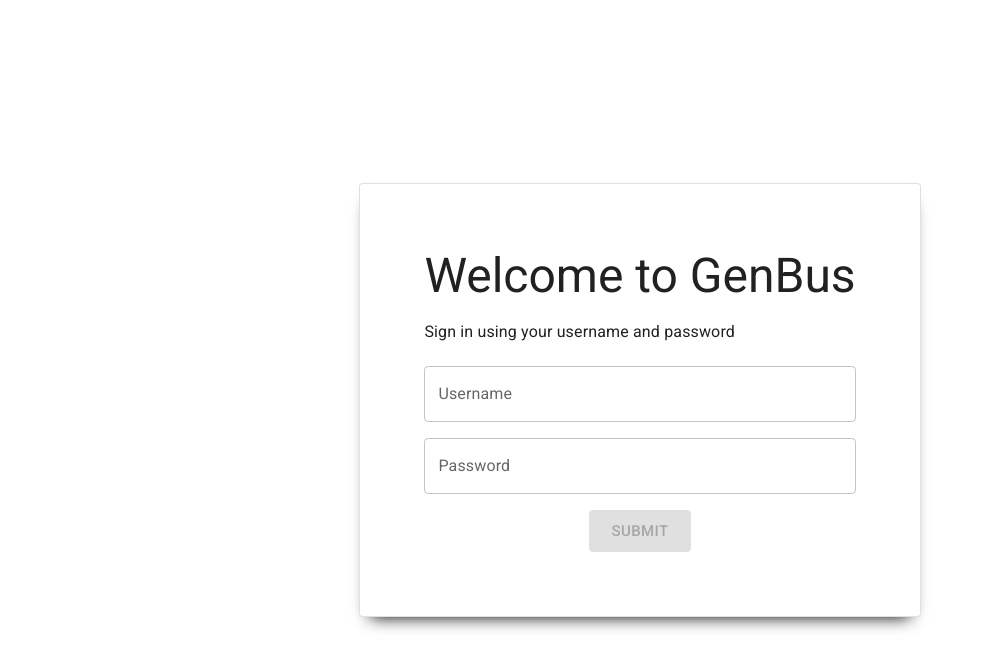
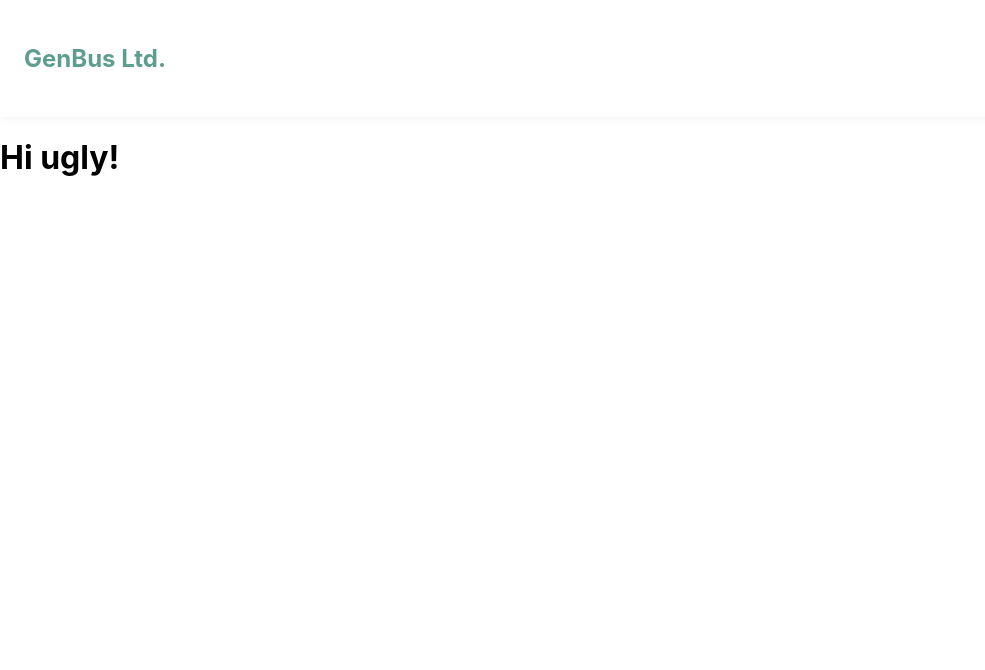
Before and after one commit to codatio/demo-auth-flow, a React (Create React App) app in the folder client/: page /1/dashboard in a window 1280 px wide. Before the commit this address led to /login. Shown: the top 670 px of the page, without its empty margins (0-985 px from the left). Built offline with nearby package versions, Linux system fonts and the light colour scheme.

Commit message:
Initial dashboard setup

```diff
--- a/client/src/App.js
+++ b/client/src/App.js
@@ -1,5 +1,6 @@
 import React from 'react'
 import Login from './pages/Login/Login';
+import Dashboard from './pages/Dashboard/Dashboard';
 import { BrowserRouter, Route, Routes, Navigate } from 'react-router-dom';
 
 const App = () => {
@@ -7,6 +8,7 @@ const App = () => {
     <BrowserRouter>
       <Routes>
         <Route path='/login' element={<Login />}/>
+        <Route path='/:userId/dashboard' element={<Dashboard />} />
         <Route
           path="*"
           //When we create a dashboard, we can redirect to it instead of the login page
--- /dev/null
+++ b/client/src/components/Header/Header.css
@@ -0,0 +1,8 @@
+.main-header {
+  padding: 1.5rem;
+  box-shadow: 0 2px 10px 0 rgb(0 0 0 / 5%);
+}
+
+.main-header-text {
+  color: var(--primary);
+}
--- /dev/null
+++ b/client/src/components/Header/Header.js
@@ -0,0 +1,11 @@
+import './Header.css'
+
+const Header = () => {
+  return (
+    <header className='main-header'>
+      <h2 className='main-header-text'>GenBus Ltd.</h2>
+    </header>
+  )
+}
+
+export default Header;
--- a/client/src/index.css
+++ b/client/src/index.css
@@ -6,3 +6,8 @@ body {
   -webkit-font-smoothing: antialiased;
   -moz-osx-font-smoothing: grayscale;
 }
+
+:root {
+  --primary: #5D9E8F;
+  --secondary: #edf2ff;
+}
--- /dev/null
+++ b/client/src/pages/Dashboard/Dashboard.js
@@ -0,0 +1,14 @@
+import Header from '../../components/Header/Header';
+
+const Dashboard = () => {
+  return (
+    <>
+      <Header/>
+      <h1>
+        Hi ugly!
+      </h1>
+    </>
+  )
+}
+
+export default Dashboard;
--- a/client/src/pages/Login/Login.js
+++ b/client/src/pages/Login/Login.js
@@ -5,10 +5,13 @@ import {
   Typography
 } from "@mui/material";
 import './login.css'
-import { useState } from "react";
+import { useState } from 'react';
+import { useNavigate } from 'react-router-dom';
 
 const Login = () => {
   const [userName, setUserName] = useState('')
+
+  const navigate = useNavigate();
 
   const handleLogin = () => {
     fetch("/login", {
@@ -20,7 +23,10 @@ const Login = () => {
       body: JSON.stringify({ username: userName }),
     })
     .then((res) => res.json())
-    .then(data => console.log(data))
+    .then(data => {
+      const { userId } = data;
+      navigate(`/${userId}/dashboard`)
+    })
   }
 
   const handleUserNameChange = (event) => {
```
